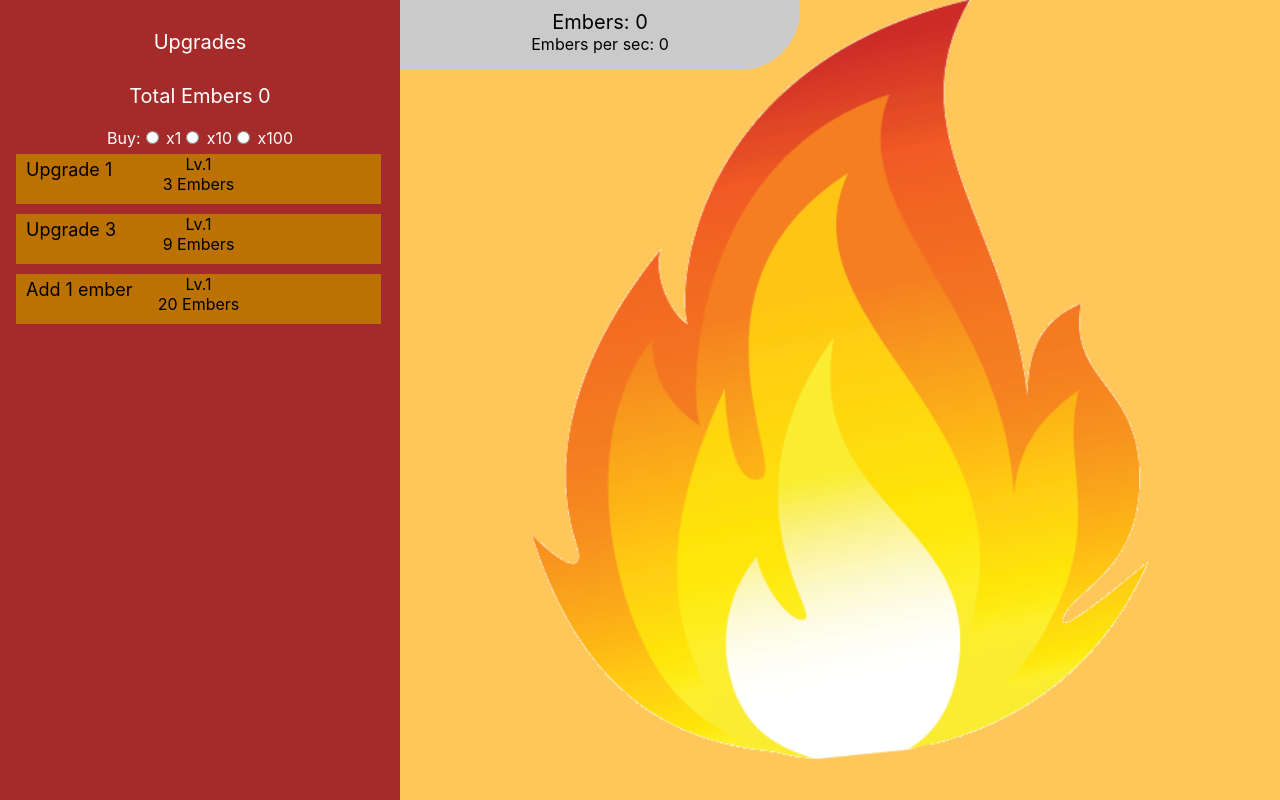
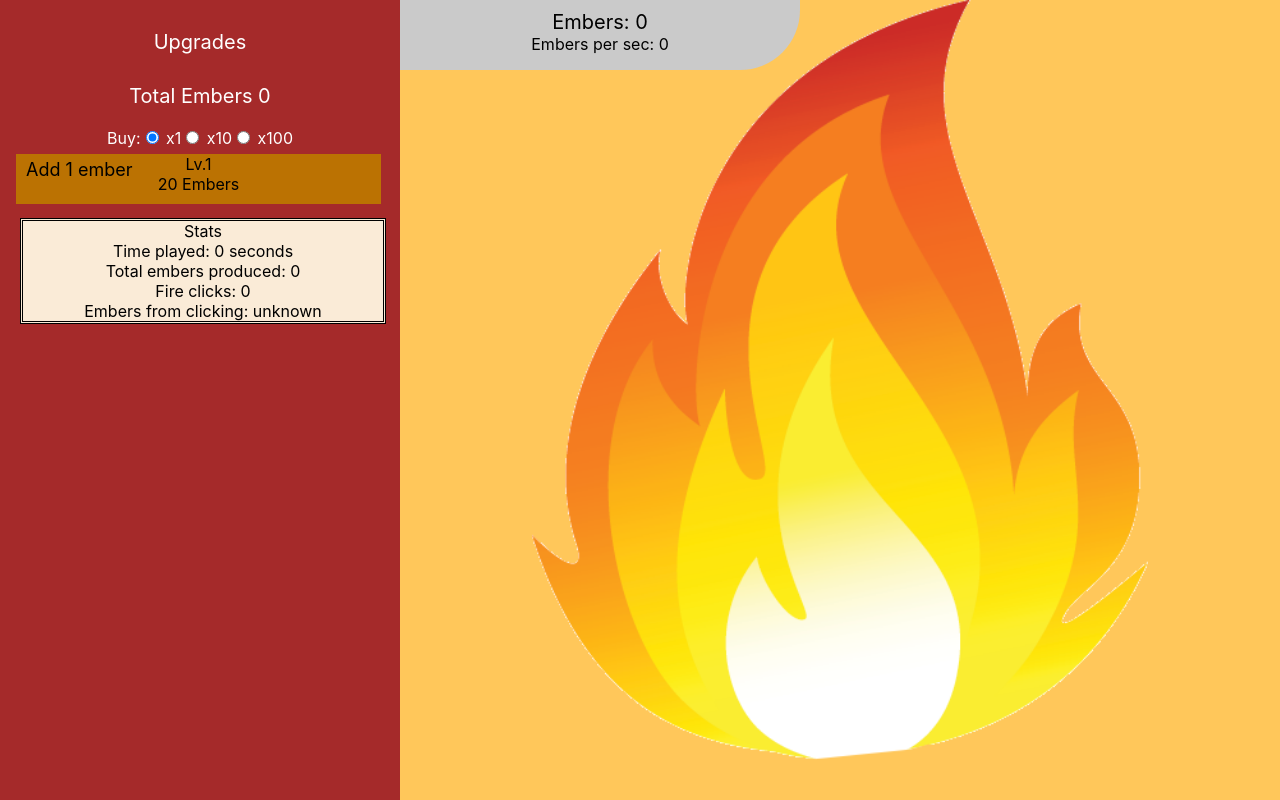
Before and after one commit to Ajknight121/Idle-Fire, a React (Create React App) app: page / in a window 1280 px wide. Built offline with nearby package versions, Linux system fonts and the light colour scheme.

Commit message:
Expansion on GameUpgradesFactory, added totalEmbers, implemented buy quantity radio buttons, added Statistics to render

```diff
--- a/src/App.css
+++ b/src/App.css
@@ -153,7 +153,13 @@ body {
   top: 5px;
   left: 10px;
   font-size: large;
+}
 
+.statistics {
+  background: antiquewhite;
+  width: 90%;
+  border-style: double;
+  margin: 0 20px;
 }
 
 @keyframes boxHighlight {
--- /dev/null
+++ b/src/components/Statistics.tsx
@@ -0,0 +1,17 @@
+import {IGlobalAppState} from "../model/GlobalAppState";
+
+export default function Statistics(appState:IGlobalAppState) {
+    return (
+        <div className={"statistics"} >
+            <div className={"statistics-label"}>
+                Stats
+            </div>
+            Time played: {appState.time} seconds <br/>
+            Total embers produced: {appState.totalEmbers}<br/>
+            Fire clicks: {appState.totalClicks}<br/>
+            Embers from clicking: unknown<br/>
+
+
+        </div>
+    )
+}
--- a/src/components/UpgradeContainer.tsx
+++ b/src/components/UpgradeContainer.tsx
@@ -1,7 +1,8 @@
-import { gameUpgrades } from "../domain/gameUpgrades";
+import {GameUpgradesFactory} from "../domain/gameUpgrades";
 import { GlobalAppState } from "../model/GlobalAppState";
 import { IGlobalAppProps } from "./App.model";
 import Upgrade from "./Upgrade";
+import Statistics from "./Statistics";
 
 export default function UpgradeContainer(props: IGlobalAppProps) {
   // const costOfUpgrade = 12;
@@ -24,21 +25,25 @@ export default function UpgradeContainer(props: IGlobalAppProps) {
 
     props.setAppState(newState);
   };
+  const upgradeQuantity = (e:React.ChangeEvent<HTMLInputElement>, buyQuantity:number):void => {
+    props.setAppState(GlobalAppState.updateBuyQuantity(buyQuantity, props.appState))
+  }
+
   return (
     <div className="upgrade-container">
       <div className="upgrade-label">Upgrades</div>
       <div className="upgrade-label">Total Embers {props.appState.embers}</div>
       <div className={"upgrade-quantity"}>
         Buy:
-        <input type={"radio"} value={"1"} name={"quantity"} /> x1
-        <input type={"radio"} value={"10"} name={"quantity"} /> x10
-        <input type={"radio"} value={"100"} name={"quantity"} /> x100
+        <input type={"radio"} value={"1"} name={"quantity"} onChange={event => upgradeQuantity(event, 1)} checked={props.appState.buyQuantity === 1}/> x1
+        <input type={"radio"} value={"10"} name={"quantity"} onChange={event => upgradeQuantity(event, 10)} checked={props.appState.buyQuantity === 10}/> x10
+        <input type={"radio"} value={"100"} name={"quantity"} onChange={event => upgradeQuantity(event, 100)} checked={props.appState.buyQuantity === 100}/> x100
       </div>
         <div className={"upgrades"}>
-          {gameUpgrades.map((upgrade) =>
+          {GameUpgradesFactory.getGameUpgrades(props.appState).map((upgrade) =>
               <Upgrade
                   {...upgrade}
-                  classname={props.appState.embers >= upgrade.upgradeCost ? "upgrade-available" : "upgrade-unavailable"}
+                  classname={GameUpgradesFactory.isAvailable(upgrade,props.appState.embers) ? "upgrade-available" : "upgrade-unavailable"}
               />
           )}
             <div onClick={() => buyUpgrade(props.appState.embers, 20)}>
@@ -51,6 +56,7 @@ export default function UpgradeContainer(props: IGlobalAppProps) {
               />
             </div>
         </div>
+        <Statistics {...props.appState}/>
     </div>
   );
 }
--- a/src/domain/gameUpgrades.ts
+++ b/src/domain/gameUpgrades.ts
@@ -1,32 +1,43 @@
 import { IUpgrade } from "../model/Upgrade";
+import {IGlobalAppState} from "../model/GlobalAppState";
 
 /** Example of the factory design pattern from GoF book
  * https://en.wikipedia.org/wiki/Factory_method_pattern
  */
 export class GameUpgradesFactory {
   constructor() {}
-  static getGameUpgrades(): IUpgrade[] {
+  static getGameUpgrades(appState:IGlobalAppState): IUpgrade[] {
     return [
+        GameUpgradesFactory.getBaseUpgrade(
             {
-        unlocked: true,
               upgradeName: "Upgrade 1",
-        upgradeCost: 3,
+              upgradeCost: 3 * appState.buyQuantity,
               lvl: 1,
-      },
+            }, appState.totalClicks
+        ),
+      GameUpgradesFactory.getBaseUpgrade(
       {
-        unlocked: false,
         upgradeName: "Upgrade 2",
-        upgradeCost: 6,
+        upgradeCost: 6 * appState.buyQuantity,
         lvl: 1,
-      },
+      },appState.totalClicks),
+          GameUpgradesFactory.getBaseUpgrade(
       {
-        unlocked: true,
         upgradeName: "Upgrade 3",
-        upgradeCost: 9,
+        upgradeCost: 9 * appState.buyQuantity,
         lvl: 1,
-      },
+      },appState.totalClicks),
     ];
   }
+  static isAvailable(u:IUpgrade, e:number):boolean {
+    return u.upgradeCost <= e;
   }
 
-export const gameUpgrades: IUpgrade[] = GameUpgradesFactory.getGameUpgrades();
+  static getBaseUpgrade(customProps:Partial<IUpgrade>, totalEmbers:number):IUpgrade {
+
+    return {
+      unlocked:GameUpgradesFactory.isAvailable(customProps as IUpgrade,totalEmbers),
+    ...customProps
+    } as IUpgrade
+  }
+}
--- a/src/model/GlobalAppState.ts
+++ b/src/model/GlobalAppState.ts
@@ -4,15 +4,19 @@ export interface IGlobalAppState {
   embers: number; //Currency to accumulate
   embersPerSecond: number; //Increased by EmbersPerSecondUpgrade
   totalClicks: number;
+  totalEmbers: number;
+  buyQuantity: number;
 }
 
-/**  */
+
 export class GlobalAppState implements IGlobalAppState {
   time = 0
   clickPower = 1;
   embers = 0;
   embersPerSecond = 0;
   totalClicks = 0;
+  buyQuantity = 1;
+  totalEmbers = 0;
 
   // TODO Move to config file so its always on for local dev and always off for deployed env
   static shouldLog = true;
@@ -28,6 +32,7 @@ export class GlobalAppState implements IGlobalAppState {
     const newState = {
       ...appState,
       embers: appState.embers + appState.embersPerSecond,
+      totalEmbers: appState.totalEmbers + appState.embersPerSecond,
     };
     GlobalAppState.logStateToConsole(newState);
     return newState;
@@ -48,12 +53,14 @@ export class GlobalAppState implements IGlobalAppState {
   /** Every time you click the fire, you earn an ember based on your click power and we increment the global count of total clicks for the app game session. */
   static addsEmberToTotal = ({
     embers,
+    totalEmbers,
     ...restState
   }: IGlobalAppState): IGlobalAppState => {
     const newState = {
       ...restState,
       embers: embers + restState.clickPower,
       totalClicks: restState.totalClicks + 1,
+      totalEmbers: totalEmbers + restState.clickPower,
     };
     GlobalAppState.logStateToConsole(newState);
     return newState;
@@ -85,4 +92,10 @@ export class GlobalAppState implements IGlobalAppState {
     GlobalAppState.logStateToConsole(newState);
     return newState;
   };
+
+  static updateBuyQuantity(buyQuantity:number, appState:IGlobalAppState):IGlobalAppState {
+    return {
+      ...appState, buyQuantity
+    }
+  }
 }
```
Lines whose indentation alone changed are shown as unchanged.
